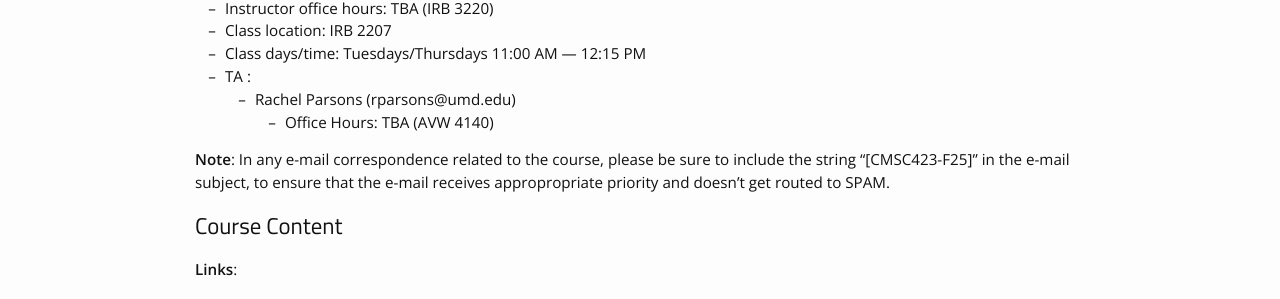
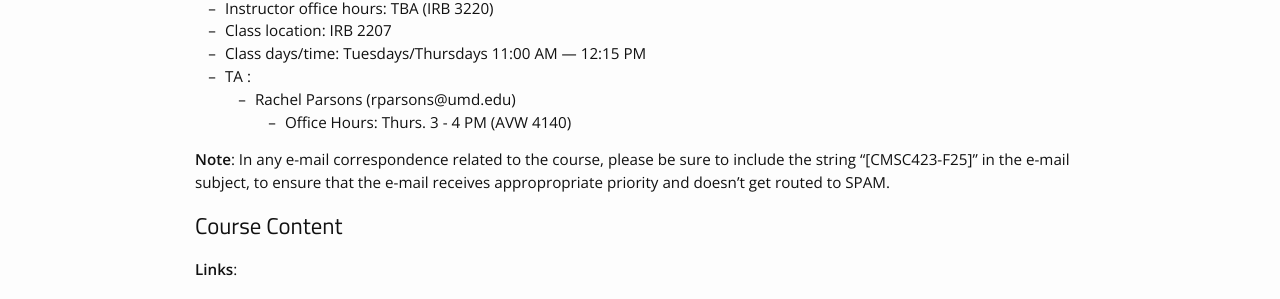
Before and after one commit to umd-cmsc423/f2025, a Jekyll site: the page built from materials.md, in a window 1280 px wide and 900 px high. Shown: the part 434-733 px from the top of the window. Built offline with Jekyll 4.4.1, drawn with Linux system fonts in a browser that asks for light colours; nearby versions of some CDN libraries.

Commit message:
update rachel's office hours

```diff
--- a/materials.md
+++ b/materials.md
@@ -19,7 +19,7 @@ Here you'll find an overview of the course — the material I expect we'll cover
 * Class days/time: Tuesdays/Thursdays 11:00 AM — 12:15 PM
 * TA :
   - Rachel Parsons (rparsons@umd.edu)
-    - Office Hours: TBA (AVW 4140)
+    - Office Hours: Thurs. 3 - 4 PM (AVW 4140)
 
 **Note**: In any e-mail correspondence related to the course, please be sure to include the string "[CMSC423-F25]" in the e-mail subject, to ensure
 that the e-mail receives appropropriate priority and doesn't get routed to SPAM.
```
Also changed, not shown: 1 other file.
